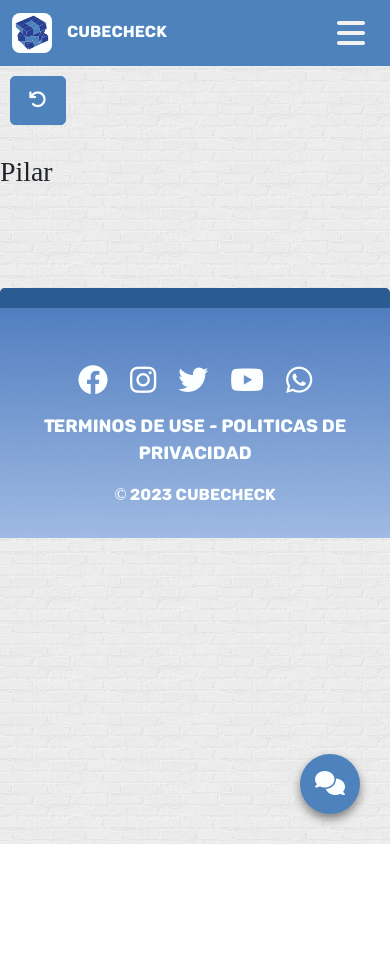
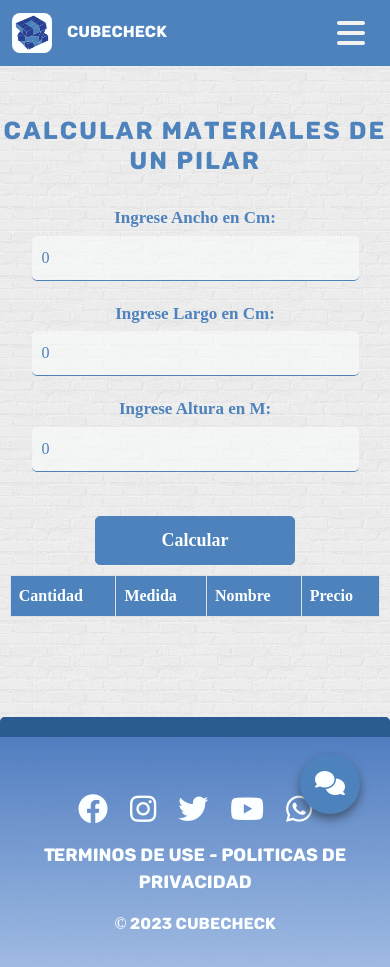
Before and after one commit to gomex500/CubeCheck-FrontEnd, a React (Create React App) app: page /pillar in a window 390 px wide. Before the commit the page ends 844 px from the top, so only its background shows below. Built offline with nearby package versions, Linux system fonts and the light colour scheme.

Commit message:
se creo la vista pilar funcional

```diff
--- a/src/css/login.css
+++ b/src/css/login.css
@@ -45,7 +45,7 @@
     font-family: 'cunia', serif;
 }
 
-.form .input{
+.login-form .form .input{
     width: 80%;
     margin-bottom: 20px;
     border: 2px solid #4d82bc;
@@ -57,7 +57,7 @@
     background-color: rgba(252, 255, 255, 0.1);
 }
 
-.form .input:hover{
+.login-form .form .input:hover{
     cursor: text;
     border: 3px solid #4d82bc;
     border-left: none;
@@ -66,7 +66,7 @@
     border-radius: none;
 }
 
-.form .input:focus{
+.login-form .form .input:focus{
     cursor: text;
     border: 2px solid #4d82bc;
     transition: all 0.3s ease;
--- a/src/css/materials.css
+++ b/src/css/materials.css
@@ -138,6 +138,26 @@
 }
 
 .cont-tb{
-    width: 90%;
+    width: 95%;
     margin: 0 auto;
 }
+
+.BtnGestionMateriales{
+    width: 98%;
+    margin: 0 auto;
+    display: flex;
+    justify-content: space-between;
+    margin-bottom: 5px;
+}
+
+.title1{
+    display: inline;
+}
+
+.btnE{
+    width: 60px;
+    margin-right: 20px;
+    display: inline;
+    margin-top: -10px;
+    border-radius: 10px;
+}
--- a/src/views/pages/Materials.js
+++ b/src/views/pages/Materials.js
@@ -6,12 +6,14 @@ import { useDispatch, useSelector } from "react-redux";
 import { Btn2 } from "../../components";
 import { getMaterialX } from "../../store/slices/MaterialesSlices/materialesXThunks";
 import { getMaterialY } from "../../store/slices/MaterialesSlices/materialesYThunks";
+import { getUser } from "../../store/slices/UserSlices/userThunks";
 
 const Materials = () =>{
 
     const dispatch = useDispatch();
     const { MaterialesX } = useSelector( state => state.materialesx);
     const { MaterialesY } = useSelector( state => state.materialesy);
+    const { user } = useSelector( state => state.user );
 
     const [ver, setVer] = useState(false);
     const [mate, setMate] = useState(null);
@@ -46,13 +48,21 @@ const Materials = () =>{
     useEffect(() => {
         dispatch( getMaterialX() );
         dispatch( getMaterialY() );
+        dispatch( getUser() );
     }, [])
 
     return(
         <div className="seccion">
             <div className={ver ? "com-mateV" : "cont-Mate"}>
                 <h2>Materiales de Contruccion</h2>
-                <h3>Materiales Base</h3>
+                <div className="BtnGestionMateriales">
+                    <h3 className="title1">Materiales Base</h3>
+                    {user.rol === "admin" ? <Btn2
+                        cls={"btn btn-primary btnE"}
+                        text={<i class="fa-solid fa-pencil"></i>}
+                    /> : null}
+                </div>
+                <hr/>
                 <div className="cont-mate-base">
                     {MaterialesY.length > 0 ? (
                         MaterialesY.map((mate) =>(
@@ -78,7 +88,14 @@ const Materials = () =>{
                     </div>)}
                 </div>
                 <div className="cont-mateG">
-                    <h3>Materiales</h3>
+                    <div className="BtnGestionMateriales">
+                        <h3 className="title1">Materiales</h3>
+                        {user.rol === "admin" ? <Btn2
+                        cls={"btn btn-primary btnE"}
+                        text={<i class="fa-solid fa-pencil"></i>}
+                    /> : null}
+                    </div>
+                    <hr/>
                     <div className="mateG row">
                         {MaterialesX.length > 0 ? (
                             MaterialesX.map((mate) =>(
--- a/src/views/partials/Tools/Pilar.js
+++ b/src/views/partials/Tools/Pilar.js
@@ -1,19 +1,158 @@
-import React from "react";
-import { Btn1 } from "../../../components";
+import React, {useState} from "react";
+import { Btn2, Input } from "../../../components";
+import { configApi } from "../../../apis/configApi";
+import Swal from "sweetalert2";
 
 const Pilar = () =>{
+
+    const [ancho, setAncho] = useState(0);
+    const [largo, setLargo] = useState(0);
+    const [altura, setAltura] = useState(0);
+    const [presupuesto, setPresupuesto] = useState(null);
+
+
+    const alertas = (icono, texto) =>{
+        Swal.fire({
+            // position: 'top-end',
+            icon: icono,
+            title: texto,
+            showConfirmButton: false,
+            timer: 1500
+          });
+    }
+
+    const pre = () =>{
+        if ((ancho > 0 && largo > 0) && altura > 0) {
+            generarP({
+                "largo": largo/100,
+                "altura" : altura,
+                "ancho" : ancho/100
+            });
+            alertas('success', 'Listo');
+        } else {
+            alertas('error', 'Campos vacios');
+        }
+    }
+
+    const generarP = (data) =>{
+        configApi.post('/calculoPilar', data)
+        .then(response =>{
+            setPresupuesto(response.data);
+            console.log(response.data);
+        })
+        .catch(error =>{
+            console.log(error);
+        })
+    }
+
     return(
         <div className="seccion">
-            <div className="btnReturn">
-                <Btn1
-                    text={<i class="fa-solid fa-arrow-rotate-left"></i>}
-                    cls={'btn1'}
-                    url={'/tools'}
+            <div className="cont-pared">
+                <h2 className="titulo-pared">Calcular Materiales de un Pilar</h2>
+                <div className="form-pared row">
+                    <div className="contI col-md-4">
+                        <label htmlFor='base'>Ingrese Ancho en Cm:</label>
+                        <Input
+                            tp={'number'}
+                            cls={'input1'}
+                            ph={'Base'}
+                            val={ancho}
+                            nm={'base'}
+                            max={1}
+                            min={12}
+                            fuc={e =>setAncho(parseInt(e.target.value))}
+                        />
+                    </div>
+                    <div className="contI col-md-4">
+                        <label htmlFor='base'>Ingrese Largo en Cm:</label>
+                        <Input
+                            tp={'number'}
+                            cls={'input1'}
+                            ph={'Altura'}
+                            val={largo}
+                            nm={'base'}
+                            fuc={e => setLargo(parseInt(e.target.value))}
+                        />
+                    </div>
+                    <div className="contI col-md-4">
+                        <label htmlFor='base'>Ingrese Altura en M:</label>
+                        <Input
+                            tp={'number'}
+                            cls={'input1'}
+                            ph={'Altura'}
+                            val={altura}
+                            nm={'base'}
+                            fuc={e => setAltura(parseInt(e.target.value))}
+                        />
+                    </div>
+                </div>
+            </div>
+            <center>
+                <Btn2
+                    func={pre}
+                    tp={"button"}
+                    cls={"btn1 mt-4"}
+                    text={"Calcular"}
                 />
-            </div>
-            <div className="cont-pilar">
-                <h1>Pilar</h1>
-            </div>
+            </center>
+            <table className="table cont-tb table-bordered">
+                <thead className="table-head">
+                    <tr>
+                        <th>Cantidad</th>
+                        <th>Medida</th>
+                        <th>Nombre</th>
+                        <th>Precio</th>
+                    </tr>
+                </thead>
+                {presupuesto ? <tbody className="table-body">
+                         <tr>
+                            <td>{presupuesto.agua}</td>
+                            <td>Litros</td>
+                            <td>Agua</td>
+                            <td>{presupuesto.precio} C$</td>
+                        </tr>
+                        <tr>
+                            <td>{presupuesto.arena.cantidad}</td>
+                            <td>m3</td>
+                            <td>Arena</td>
+                            <td>{presupuesto.arena.precio} C$</td>
+                        </tr>
+                        <tr>
+                            <td>{presupuesto.grava.cantidad}</td>
+                            <td>m3</td>
+                            <td>Grava</td>
+                            <td>{presupuesto.grava.precio} C$</td>
+                        </tr>
+                        <tr>
+                            <td>{presupuesto.cemento.cantidad}</td>
+                            <td>Quintales</td>
+                            <td>Cemento</td>
+                            <td>{presupuesto.cemento.precio} C$</td>
+                        </tr>
+                        <tr>
+                            <td>{presupuesto.hierroCorrugado.cantidad}</td>
+                            <td>Metros Liniales</td>
+                            <td>Hierro Corrugado</td>
+                            <td>{presupuesto.hierroCorrugado.precio} C$</td>
+                        </tr>
+                        <tr>
+                            <td>{presupuesto.hierroLiso.cantidad}</td>
+                            <td>Metros Liniales</td>
+                            <td>Hierro Liso</td>
+                            <td>{presupuesto.hierroLiso.precio} C$</td>
+                        </tr>
+                        <tr>
+                            <td></td>
+                            <td></td>
+                            <td>Total:</td>
+                            <td>{presupuesto.grava.precio + presupuesto.arena.precio + presupuesto.cemento.precio + presupuesto.hierroLiso.precio + presupuesto.hierroCorrugado.precio} C$</td>
+                        </tr>
+                    </tbody>:
+                    <tbody>
+
+                    </tbody>
+                    }
+            </table>
         </div>
     );
 }
```
Also changed, not shown: src/views/partials/Materials/MaterialBase.js (added, +11 -0 lines), src/views/partials/Materials/MaterialGeneral.js (added, +11 -0 lines).
